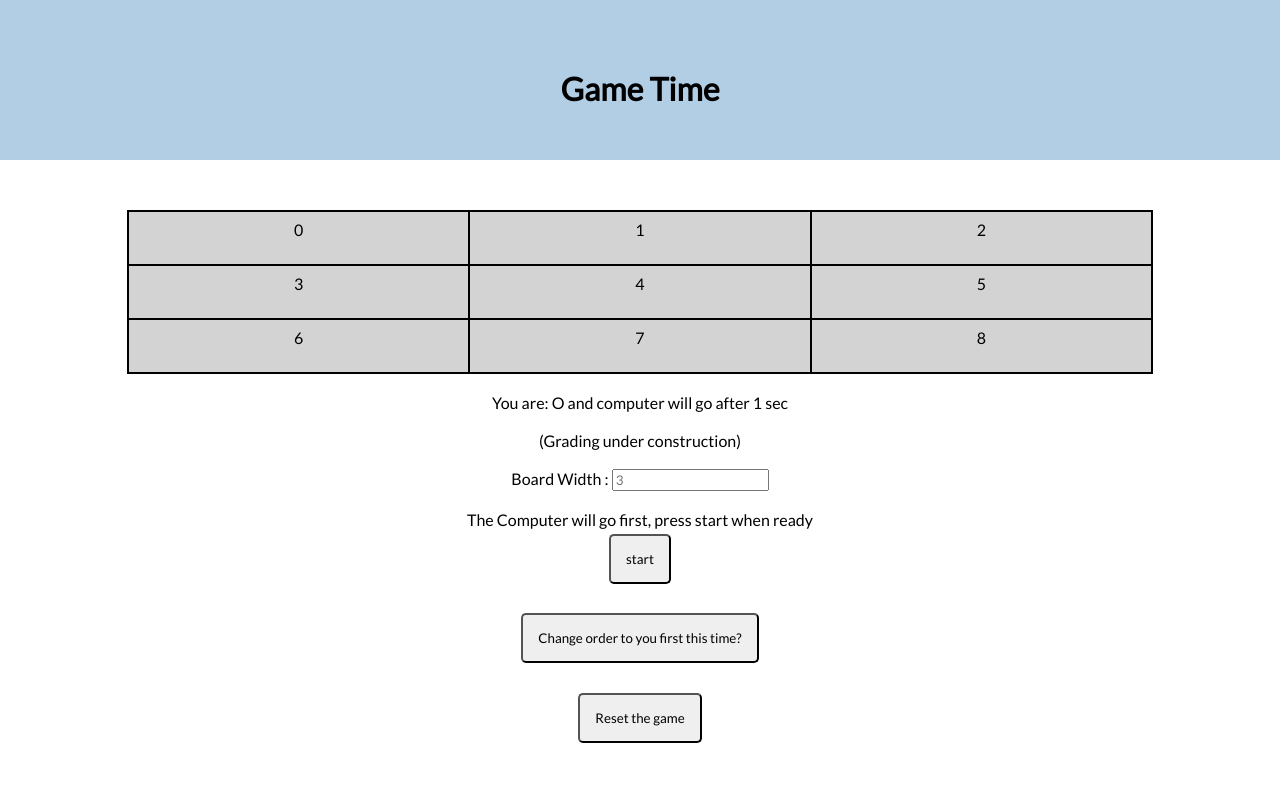
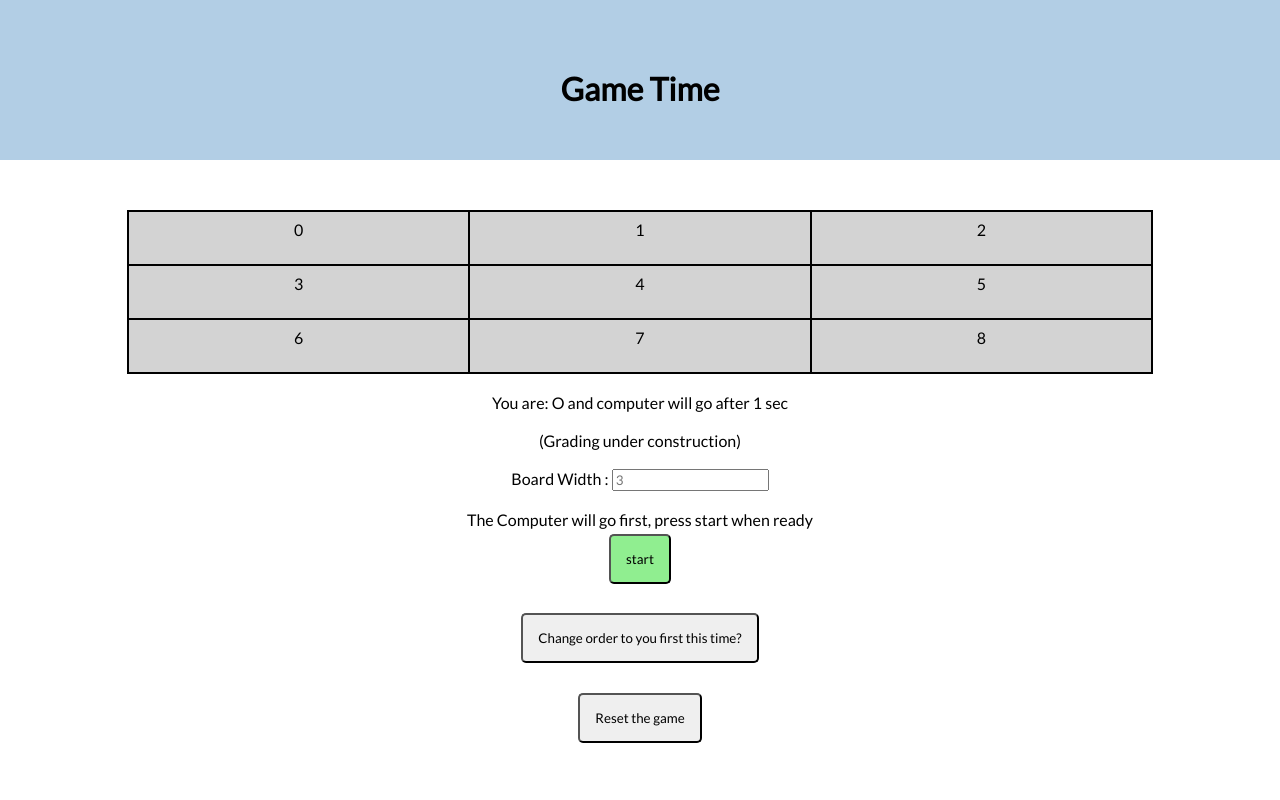
Before and after one commit to NickFoden/tic-tac-toe, a React (Create React App) app: page / in a window 1280 px wide. Both pictures are taken after a click on the button "Change order to computer first this time?". Shown: the top 800 px of the page. Built offline with nearby package versions, Linux system fonts and the light colour scheme.

Commit message:
If NAN is submitted to the board size then do nothing

```diff
--- a/src/App.css
+++ b/src/App.css
@@ -63,6 +63,10 @@ button {
   min-height: 2rem;
 }
 
+.start {
+  background-color: lightgreen;
+}
+
 .unclaimed {
   background-color: lightgray;
 }
--- a/src/Components/Board.js
+++ b/src/Components/Board.js
@@ -21,7 +21,6 @@ class Board extends Component {
       winsComputer: 0,
       winsPerson: 0
     };
-    this.assignMove = this.assignMove.bind(this);
   }
 
   assignMove = index => {
@@ -67,13 +66,15 @@ class Board extends Component {
   };
   boardResize = e => {
     e.preventDefault();
+    if (e.target.value) {
       const num = parseInt(e.target.value, 10);
       const finalNum = Math.pow(num, 2);
+
       if (num < 10) {
         this.setState({
           board: new Array(finalNum).fill("")
         });
-    } else {
+      } else if (finalNum !== NaN || num !== NaN) {
         if (
           window.confirm(
             `Do you really have time to finish a game w/ ${finalNum} moves ?`
@@ -87,6 +88,8 @@ class Board extends Component {
           this.setState({
             board: new Array(9).fill("")
           });
+        }
+      } else {
       }
     }
   };
--- a/src/Components/BoardFooter.js
+++ b/src/Components/BoardFooter.js
@@ -8,7 +8,9 @@ const BoardFooter = props => {
         <div>
           The Computer will go first, press start when ready
           <br />
-          <button onClick={() => props.startComputer()}>start</button>
+          <button className="start" onClick={() => props.startComputer()}>
+            start
+          </button>
         </div>
       ) : (
         ""
```
Lines whose indentation alone changed are shown as unchanged.
